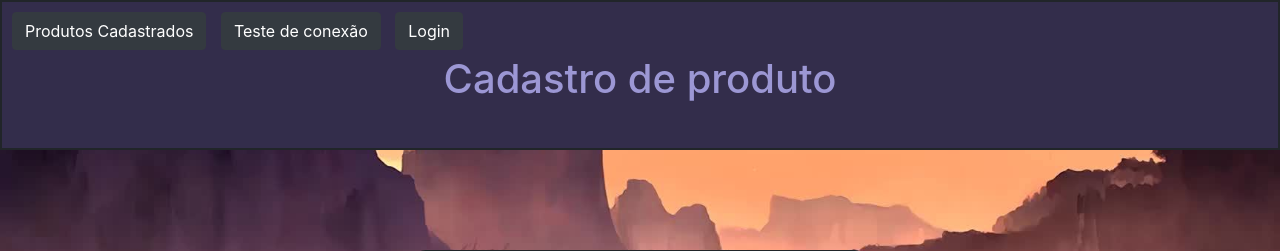
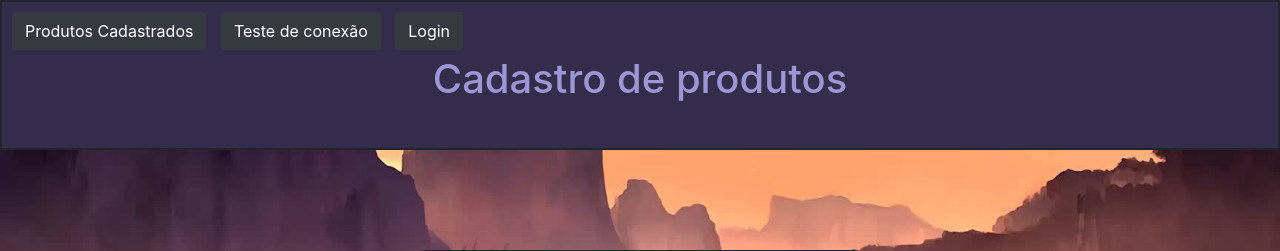
Before and after one commit to JoaoVitorA/Cadastro-em-PHP-com-BootStrap, a PHP site: page / in a window 1280 px wide. Shown: the top 251 px of the page. Run offline with PHP 8.4, Linux system fonts and the light colour scheme.

Commit message:
Update index.php

```diff
--- a/index.php
+++ b/index.php
@@ -111,7 +111,7 @@ input[type=date]:focus::-webkit-datetime-edit {
                 <a href="conexao_banco_mysql/teste_de_conexao.php" class="btn btn-dark"> Teste de conexão  </a>
                 <a href="login.php" class="btn btn-dark"> Login </a>
             </nav>
-            <h1 style="color: #9c97d4;"> Cadastro de produto </h1>
+            <h1 style="color: #9c97d4;"> Cadastro de produtos </h1>
         </div>
     </header>
     <form method="POST" action="recebendo.php">
```
